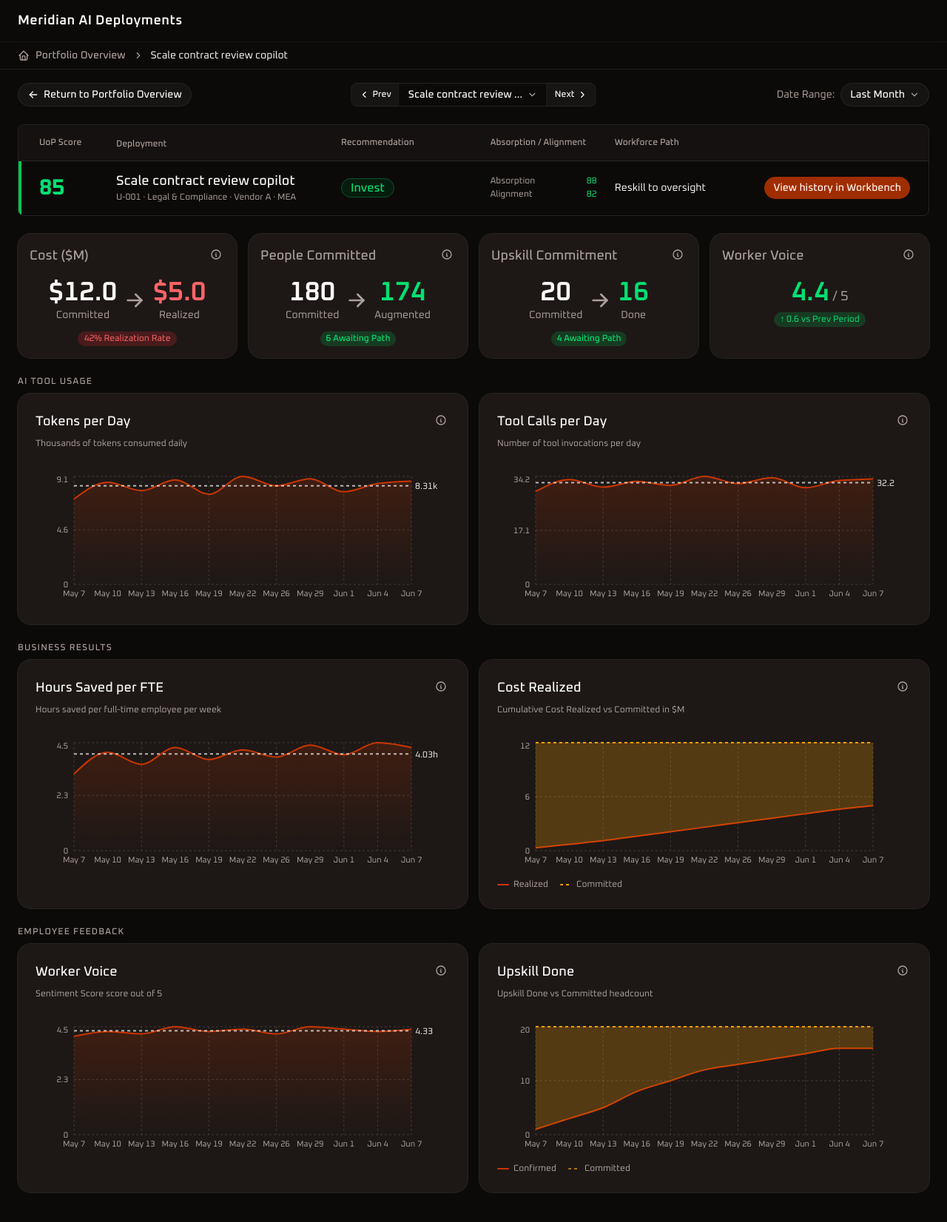
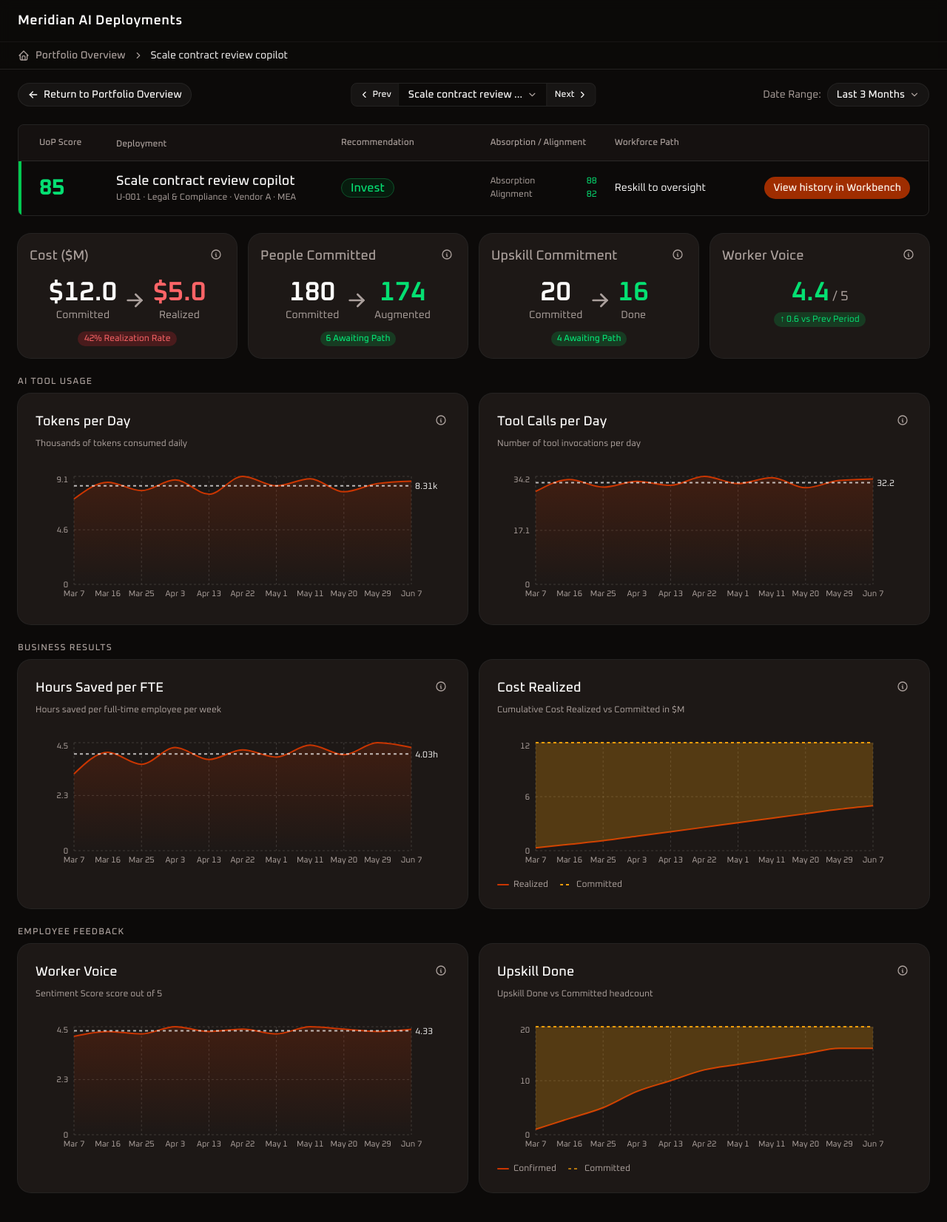
Before and after one commit to jrfabito/rpotent, a Next.js app: page /deployment/U-001 in a window 1280 px wide. Shown: the top 1652 px of the page at 74% size. Built offline with nearby package versions, Linux system fonts and the light colour scheme.

Commit message:
date range fixed

```diff
--- a/components/custom/deployment-telemetry.tsx
+++ b/components/custom/deployment-telemetry.tsx
@@ -58,6 +58,7 @@ function resolveRange(timeRange: TimeRangeValue): { start: Date; end: Date } {
     case "24h": return { start: startOfDay(subDays(now, 1)), end: endOfDay(now) }
     case "7d":  return { start: startOfDay(subDays(now, 7)), end: endOfDay(now) }
     case "1m":  return { start: startOfDay(subMonths(now, 1)), end: endOfDay(now) }
+    case "3m":  return { start: startOfDay(subMonths(now, 3)), end: endOfDay(now) }
     case "custom": return {
       start: startOfDay(timeRange.customStart),
       end: endOfDay(timeRange.customEnd),
--- a/components/custom/time-range-filter.tsx
+++ b/components/custom/time-range-filter.tsx
@@ -11,7 +11,7 @@ import { Calendar } from "@/components/ui/calendar"
 import { Popover, PopoverContent, PopoverTrigger } from "@/components/ui/popover"
 import { Separator } from "@/components/ui/separator"
 
-export type TimeRangeOption = "24h" | "7d" | "1m" | "custom"
+export type TimeRangeOption = "24h" | "7d" | "1m" | "3m" | "custom"
 
 export interface TimeRangeValue {
   option: TimeRangeOption
@@ -23,7 +23,7 @@ const DATA_START = new Date("2026-05-26")
 const DATA_END = new Date("2026-06-05")
 
 export const DEFAULT_TIME_RANGE: TimeRangeValue = {
-  option: "1m",
+  option: "3m",
   customStart: DATA_START,
   customEnd: DATA_END,
 }
@@ -49,6 +49,10 @@ export function applyTimeRange<T extends { date: string }>(
       start = startOfDay(subMonths(now, 1))
       end = endOfDay(now)
       break
+    case "3m":
+      start = startOfDay(subMonths(now, 3))
+      end = endOfDay(now)
+      break
     case "custom":
       start = startOfDay(timeRange.customStart)
       end = endOfDay(timeRange.customEnd)
@@ -62,9 +66,10 @@ export function applyTimeRange<T extends { date: string }>(
 }
 
 const PRESET_LABELS: Record<Exclude<TimeRangeOption, "custom">, string> = {
-  "24h": "Last 24 hours",
-  "7d": "Last 7 days",
+  "24h": "Last 24 Hours",
+  "7d": "Last 7 Days",
   "1m": "Last Month",
+  "3m": "Last 3 Months",
 }
 
 function getTriggerLabel(value: TimeRangeValue): string {
@@ -114,7 +119,7 @@ export function TimeRangeFilter({ value, onChange }: TimeRangeFilterProps) {
         </PopoverTrigger>
         <PopoverContent align="end" className="w-auto p-3">
           <ButtonGroup className="w-full">
-            {(["24h", "7d", "1m"] as const).map((option) => (
+            {(["24h", "7d", "1m", "3m"] as const).map((option) => (
               <Button
                 key={option}
                 variant={value.option === option ? "default" : "outline"}
```
